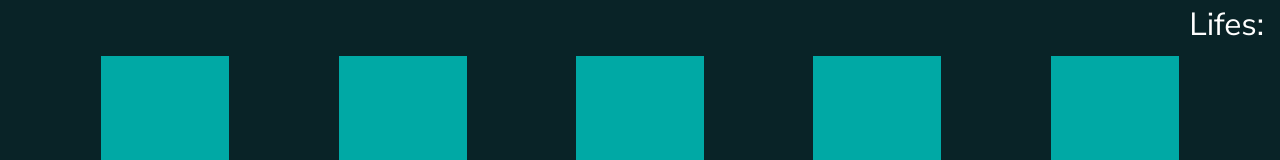
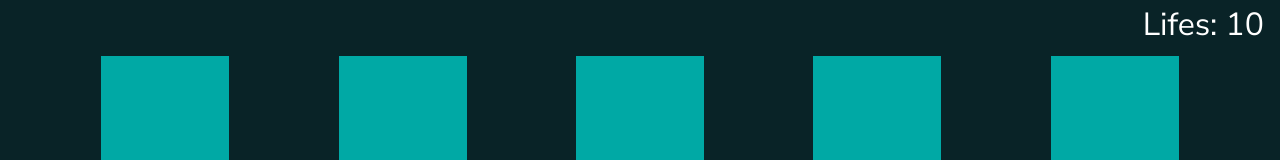
Before and after one commit to LionelMN/AngularMinigames, an Angular app: page / in a window 1280 px wide. Shown: the top 160 px of the page. Built offline with nearby package versions, Linux system fonts and the light colour scheme; a web font is replaced by a local one.

Commit message:
fix lifes bug

```diff
--- a/src/app/components/hangman/hangman.component.ts
+++ b/src/app/components/hangman/hangman.component.ts
@@ -15,7 +15,7 @@ export class HangmanComponent implements OnInit {
   public keyboard : {letter : string, isPressed : boolean}[] = [
     {letter: 'q', isPressed : false}, {letter: 'w', isPressed : false}, {letter: 'e', isPressed : false}, {letter: 'r', isPressed : false}, {letter: 't', isPressed : false}, {letter: 'y', isPressed : false}, {letter: 'u', isPressed : false}, {letter: 'i', isPressed : false}, {letter: 'o', isPressed : false}, {letter: 'p', isPressed : false}, {letter: 'a', isPressed : false}, {letter: 's', isPressed : false}, {letter: 'd', isPressed : false}, {letter: 'f', isPressed : false}, {letter: 'g', isPressed : false}, {letter: 'h', isPressed : false}, {letter: 'j', isPressed : false}, {letter: 'k', isPressed : false}, {letter: 'l', isPressed : false}, {letter: 'z', isPressed : false}, {letter: 'x', isPressed : false}, {letter: 'c', isPressed : false}, {letter: 'v', isPressed : false}, {letter: 'b', isPressed : false}, {letter: 'n', isPressed : false}, {letter: 'm', isPressed : false},
   ];
-  public lifes : number;
+  public lifes : number = 10;
   private aciertos : number = 0;
   public result : string;
 
```
